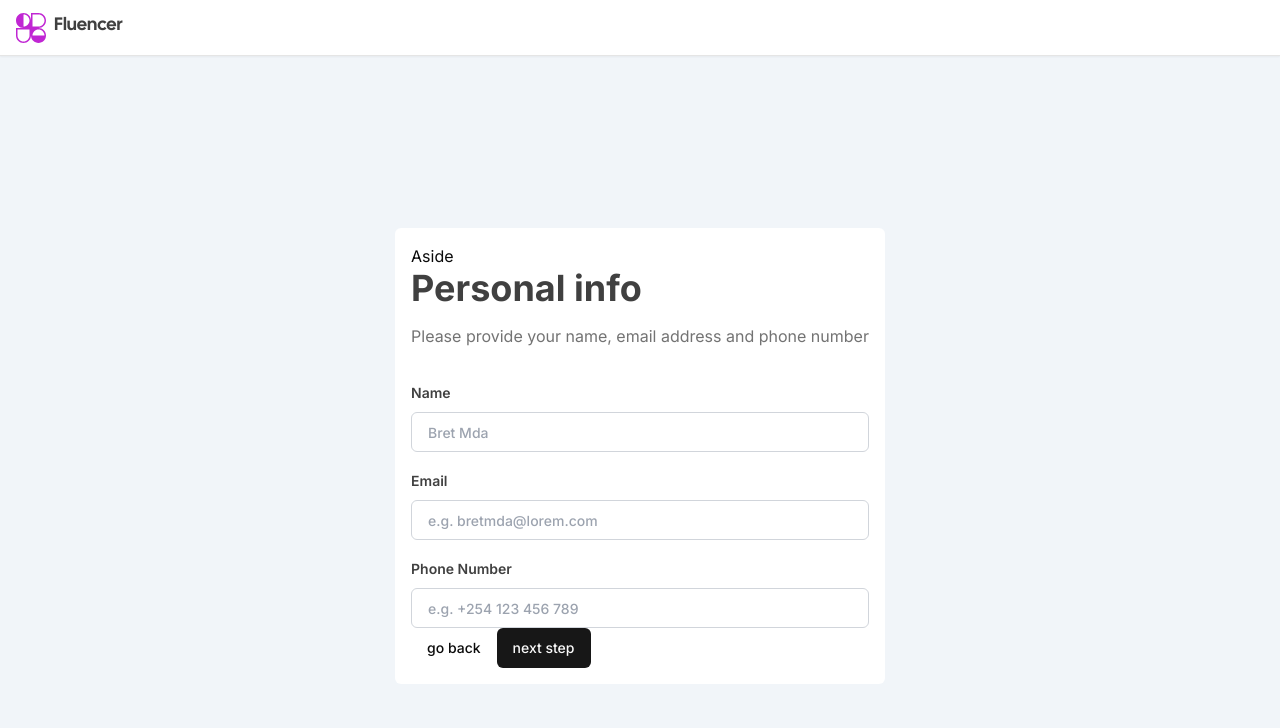
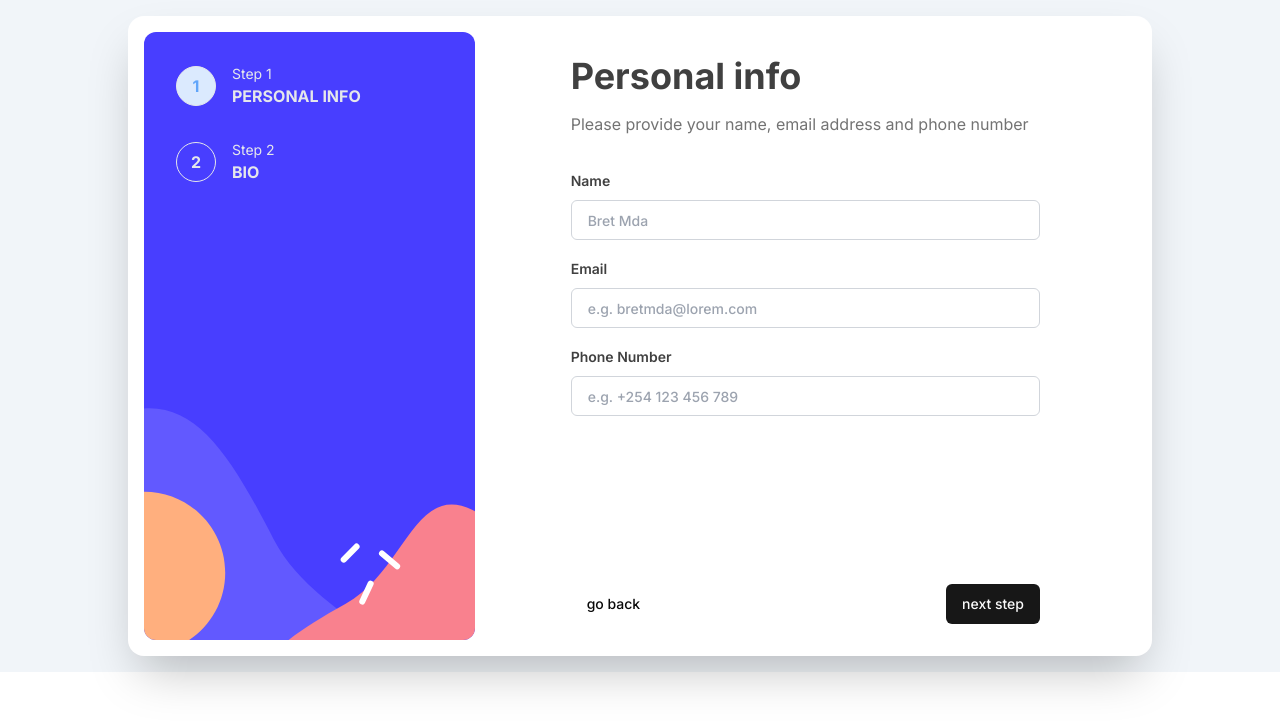
Before and after one commit to br3tdev/fluencer, a Next.js app: page /account_setup in a window 1280 px wide. Both pictures are taken after a click on the button "Create your first mediakit". Shown: the top 728 px of the page. Built offline with nearby package versions, Linux system fonts and the light colour scheme; no server answers.

Commit message:
stepper layout && stepper breadcrumbs

```diff
--- /dev/null
+++ b/app/(platform)/(setup)/account_setup/_components/Aside/_components/step.tsx
@@ -0,0 +1,34 @@
+import { cn } from "@/lib/utils";
+
+export interface IStepProps {
+  step: number;
+  title: string;
+  onStepChange: () => void;
+  className?: string;
+}
+
+export default function Step({
+  step,
+  title,
+  onStepChange,
+  className,
+}: IStepProps) {
+  return (
+    <div className="flex items-center gap-4 text-gray-200">
+      <button
+        className={cn(
+          "w-10 h-10 rounded-full border-[1.5px] border-gray-200 font-bold hover:bg-blue-400 hover:text-blue-400 focus:outline-dashed focus:outline-2 focus:outline-offset-2 focus:outline-blue-100 transition-colors",
+          className,
+        )}
+        onClick={onStepChange}
+        aria-label={`Go to step ${step}: ${title}`}
+      >
+        {step}
+      </button>
+      <p className="sr-only md:not-sr-only flex flex-col gap-0">
+        <span className="text-sm">Step {step}</span>
+        <span className="font-bold uppercase">{title}</span>
+      </p>
+    </div>
+  );
+}
--- a/app/(platform)/(setup)/account_setup/_components/Aside/index.tsx
+++ b/app/(platform)/(setup)/account_setup/_components/Aside/index.tsx
@@ -1,13 +1,55 @@
+import { useFormStepper } from "@/hooks/Form-stepper/use-form-stepper";
+import { checkStepperValidation } from "@/lib/stepper-validation";
 import { cn } from "@/lib/utils";
+import Step from "./_components/step";
+
+const stepsArray: Array<{ step: number; title: string }> = [
+  { step: 1, title: "Personal info" },
+  { step: 2, title: "Bio" },
+];
 
 export interface IAsideProps {
   className: string;
 }
 
 export default function Aside({ className }: IAsideProps) {
+  const { currentStep, setCurrentStep, userInfo, errors, bioErrors } =
+    useFormStepper((state) => state);
+  const stepValidated = checkStepperValidation(userInfo, errors);
+
   return (
-    <aside className={cn("", className)}>
-      <h1>Aside</h1>
+    <aside
+      className={cn(
+        "bg-blue-300 bg-sidebarMobile bg-origin-border bg-center bg-no-repeat bg-cover md:bg-sidebarDesktop p-8",
+        className,
+        "aside",
+      )}
+    >
+      <ul
+        className={cn(
+          "flex jusify-center gap-4 md:block md:space-y-8 sm:mb-8 md:mb-0",
+          "aside__step-list",
+        )}
+      >
+        {stepsArray.map(({ step, title }, index) => {
+          return (
+            <li key={index}>
+              <Step
+                step={step}
+                title={title}
+                onStepChange={() => {
+                  if (stepValidated) {
+                    setCurrentStep(index);
+                  }
+                }}
+                className={
+                  currentStep === index ? "bg-blue-100 text-blue-400" : ""
+                }
+              />
+            </li>
+          );
+        })}
+      </ul>
     </aside>
   );
 }
--- a/app/(platform)/(setup)/account_setup/_components/Form/index.tsx
+++ b/app/(platform)/(setup)/account_setup/_components/Form/index.tsx
@@ -18,9 +18,9 @@ export default function Form({ className }: IFormProps) {
 const switchFormStepper = (step: number) => {
   switch (step) {
     case 0:
+      return <DisplayInfoFieldsContainer />;
+    case 1:
       return <BioAndTagsFieldsContainer />;
-    case 1:
-      return <DisplayInfoFieldsContainer />;
     default:
       return;
   }
--- a/app/(platform)/(setup)/account_setup/page.tsx
+++ b/app/(platform)/(setup)/account_setup/page.tsx
@@ -19,7 +19,7 @@ export default function AccountSetupPage(props: IAccountSetupPageProps) {
   const TOTAL_STEPS = 4;
 
   return (
-    <div className="w-full h-screen flex items-center justify-center">
+    <div className="w-full h-full flex items-center justify-center">
       {!isStarted && (
         <div className="py-12 px-12 md:px-44 bg-white border border-neutral-200 shadow-md rounded-md">
           <div className="flex flex-col items-center gap-12">
@@ -41,13 +41,13 @@ export default function AccountSetupPage(props: IAccountSetupPageProps) {
         </div>
       )}
       {isStarted && (
-        <div className="bg-white p-4 rounded-md">
-          <div className="">
-            <Aside className="" />
-            <Main className="">
+        <div className="grid h-full md:place-content-center p-4">
+          <div className="grid grid-cols-container-sm md:grid-cols-container-md md:rounded-2xl md:bg-white md:py-[1rem] md:w-[720px] lg:w-[1024px] md:h-[540px] lg:h-[640px] md:shadow-2xl">
+            <Aside className="col-span-full row-start-1 row-end-3 md:rounded-xl md:col-start-2 md:col-span-1 rounded-t-xl" />
+            <Main className="p-6 bg-white col-span-full row-start-3 row-end-10 self-start md:px-12 lg:px-24 md:row-start-1 md:row-end-3 md:col-start-3 md:col-span-1 md:rounded-none shadow-2xl md:shadow-none">
               <Form />
             </Main>
-            <footer className="">
+            <footer className="flex justify-between bg-white col-span-full self-end p-[1rem] md:col-start-3 md:col-span-1 md:row-start-2 md:px-24 rounded-b-xl md:rounded-none">
               <Button variant={"ghost"}>go back</Button>
               <Button className="ml-auto">next step</Button>
             </footer>
--- a/app/(platform)/(setup)/layout.tsx
+++ b/app/(platform)/(setup)/layout.tsx
@@ -1,5 +1,3 @@
-import Navbar from "./_components/navbar";
-
 export interface IAccountSetupLayoutProps {}
 
 export default function AccountSetupLayout({
@@ -9,8 +7,8 @@ export default function AccountSetupLayout({
 }) {
   return (
     <div className="h-full">
-      <Navbar />
-      <main className="pt-14 bg-slate-100">{children}</main>
+      {/* <Navbar /> */}
+      <main className="bg-slate-100">{children}</main>
     </div>
   );
 }
--- /dev/null
+++ b/lib/stepper-validation.ts
@@ -0,0 +1,9 @@
+export const checkStepperValidation = (inputFields: object, errors: object) => {
+  const userInfoFields = Object.values(inputFields);
+  const errorsFields = Object.values(errors);
+
+  const userInfoPopulated = userInfoFields.every((value) => value !== "");
+  const noErrors = errorsFields.length === 0;
+
+  return userInfoPopulated && noErrors;
+};
--- a/tailwind.config.ts
+++ b/tailwind.config.ts
@@ -18,6 +18,30 @@ const config = {
       },
     },
     extend: {
+      backgroundImage: {
+        sidebarDesktop: 'url("/images/bg-sidebar-desktop.svg")',
+        sidebarMobile: 'url("/images/bg-sidebar-mobile.svg")',
+      },
+      gridTemplateColumns: {
+        "container-sm": "1rem 1fr 1rem",
+        "container-md": "1rem 0.5fr 1fr 1rem",
+      },
+      gridRowStart: {
+        8: "8",
+        9: "9",
+        10: "10",
+        11: "11",
+        12: "12",
+        13: "13",
+      },
+      gridRowEnd: {
+        8: "8",
+        9: "9",
+        10: "10",
+        11: "11",
+        12: "12",
+        13: "13",
+      },
       colors: {
         border: "hsl(var(--border))",
         input: "hsl(var(--input))",
```
Also changed, not shown: app/(platform)/(setup)/account_setup/_components/fform.tsx (renamed from app/(platform)/(setup)/account_setup/_components/form.tsx), public/images/bg-sidebar-desktop.svg (added), public/images/bg-sidebar-mobile.svg (added).
